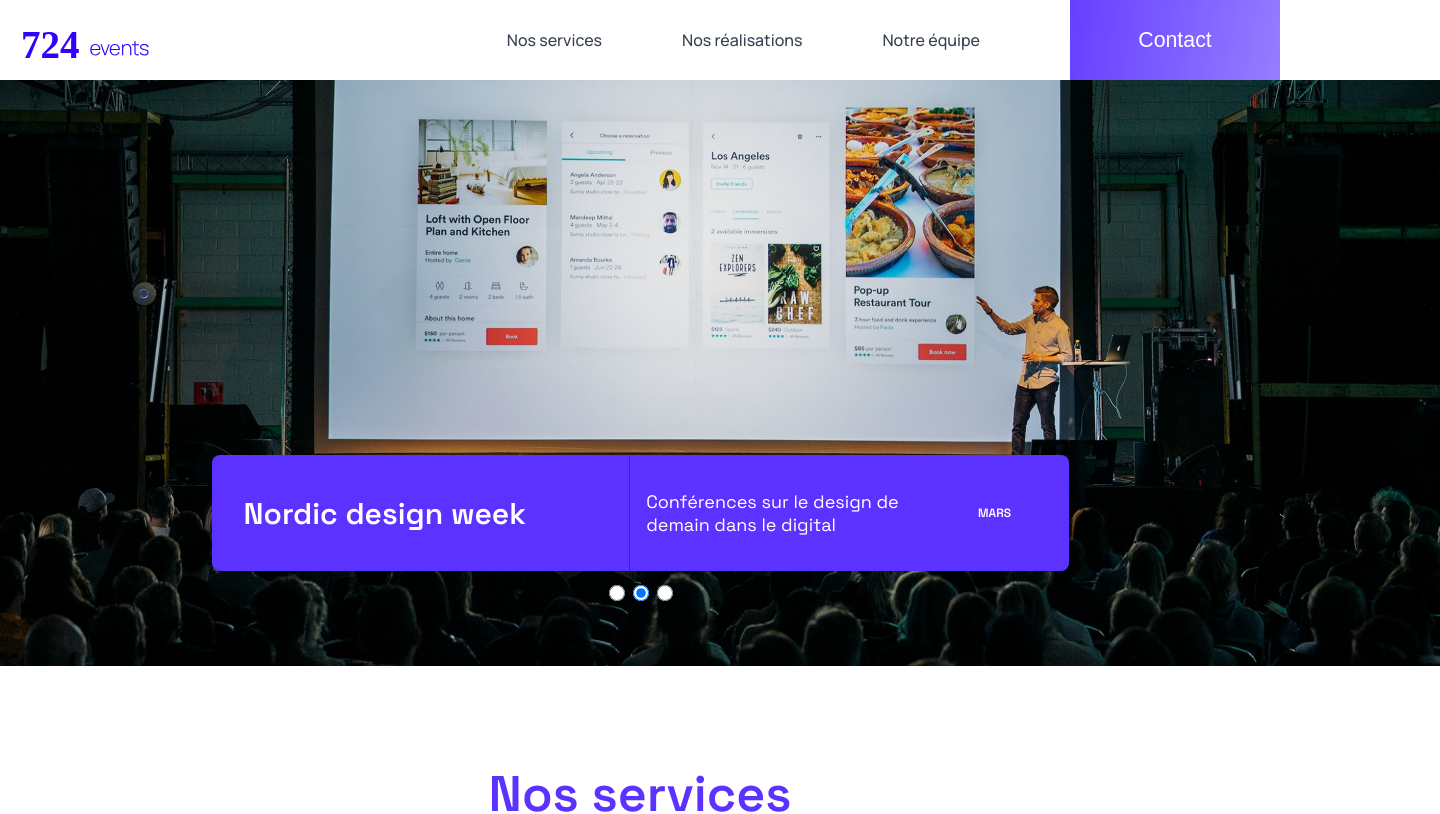
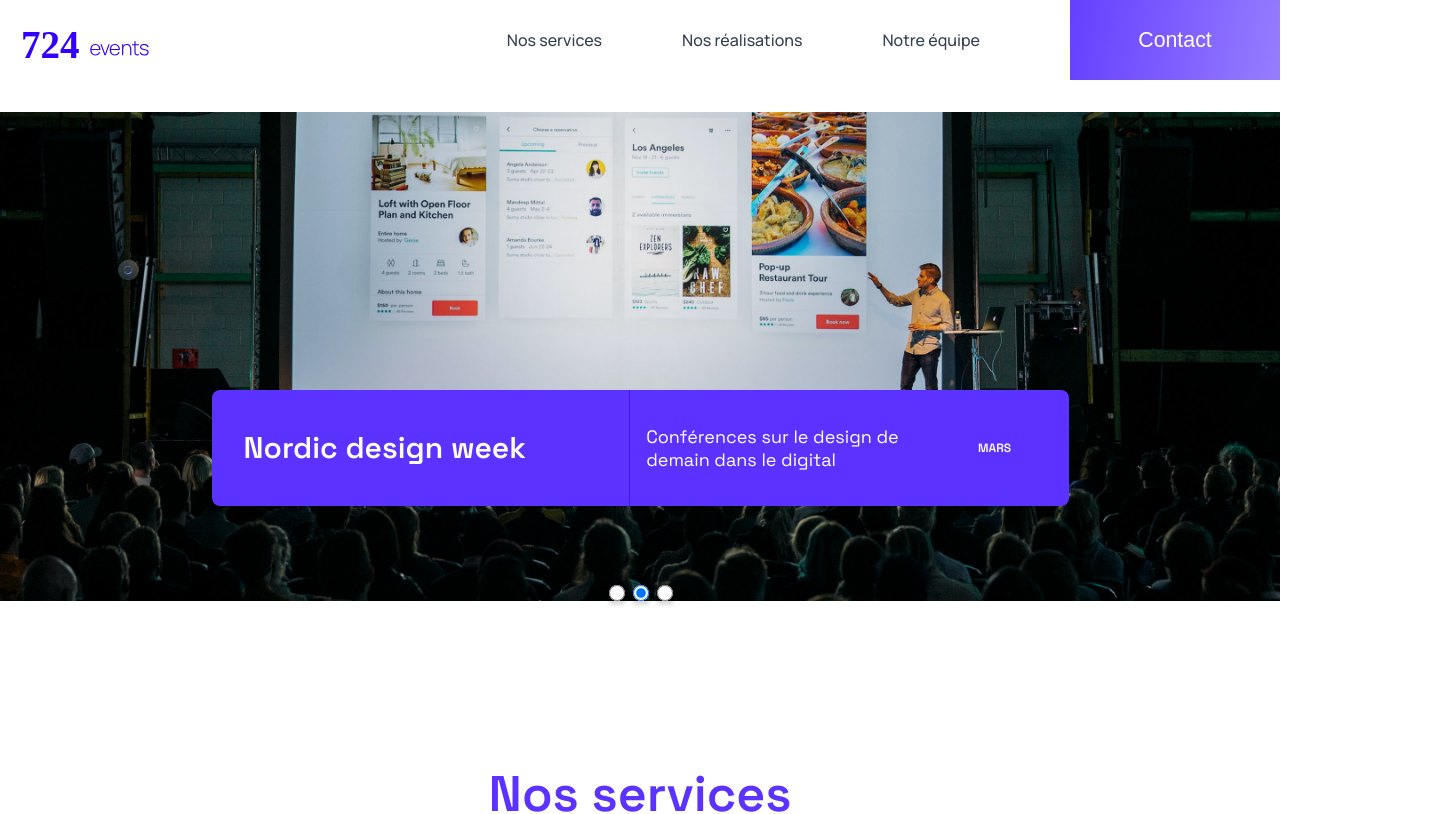
Before and after one commit to SophiaOgg45/724Events, a React (Create React App) app: page / in a window 1280 px wide. Shown: the top 814 px of the page, 1440 px wide, since content can reach past the window. Built offline with nearby package versions, Linux system fonts and the light colour scheme.

Commit message:
cahier de recette

```diff
--- a/src/App.scss
+++ b/src/App.scss
@@ -3,6 +3,7 @@
 
 body {
   font-family: "Space Grotesk", sans-serif;
+
 }
 .App {
   text-align: center;
@@ -52,3 +53,7 @@ body {
   margin-top: 64px;
   margin-bottom: 64px;
 }
+
+img{
+  width: 100%;
+}
--- a/src/pages/Home/style.scss
+++ b/src/pages/Home/style.scss
@@ -5,6 +5,7 @@ main {
   flex-direction: column;
   align-items: center;
   background-color: $primary;
+  overflow: hidden;
 }
 
 .ServicesContainer {
```
Also changed, not shown: 2 other files (tests, documents, lock files or other folders).
